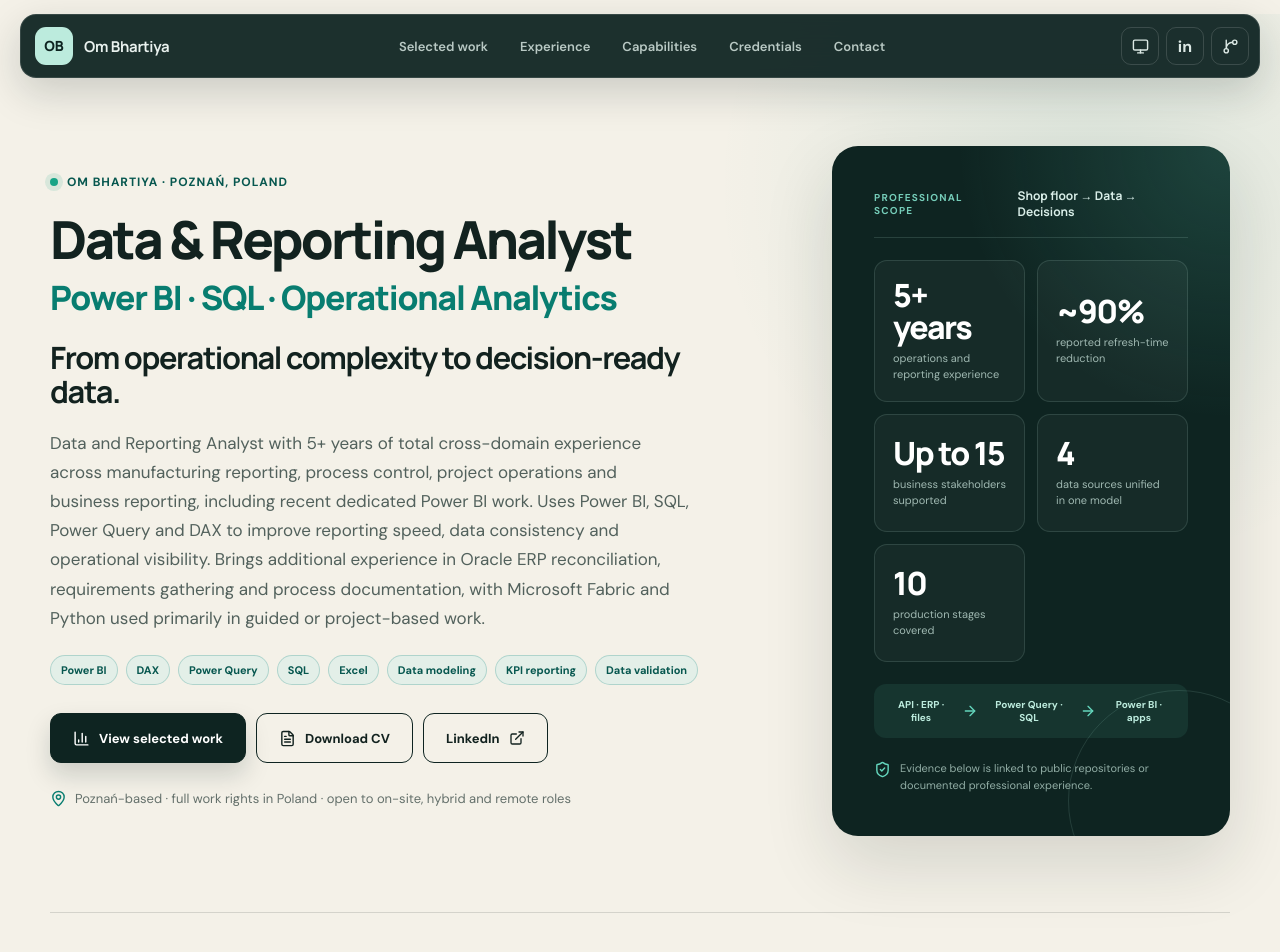
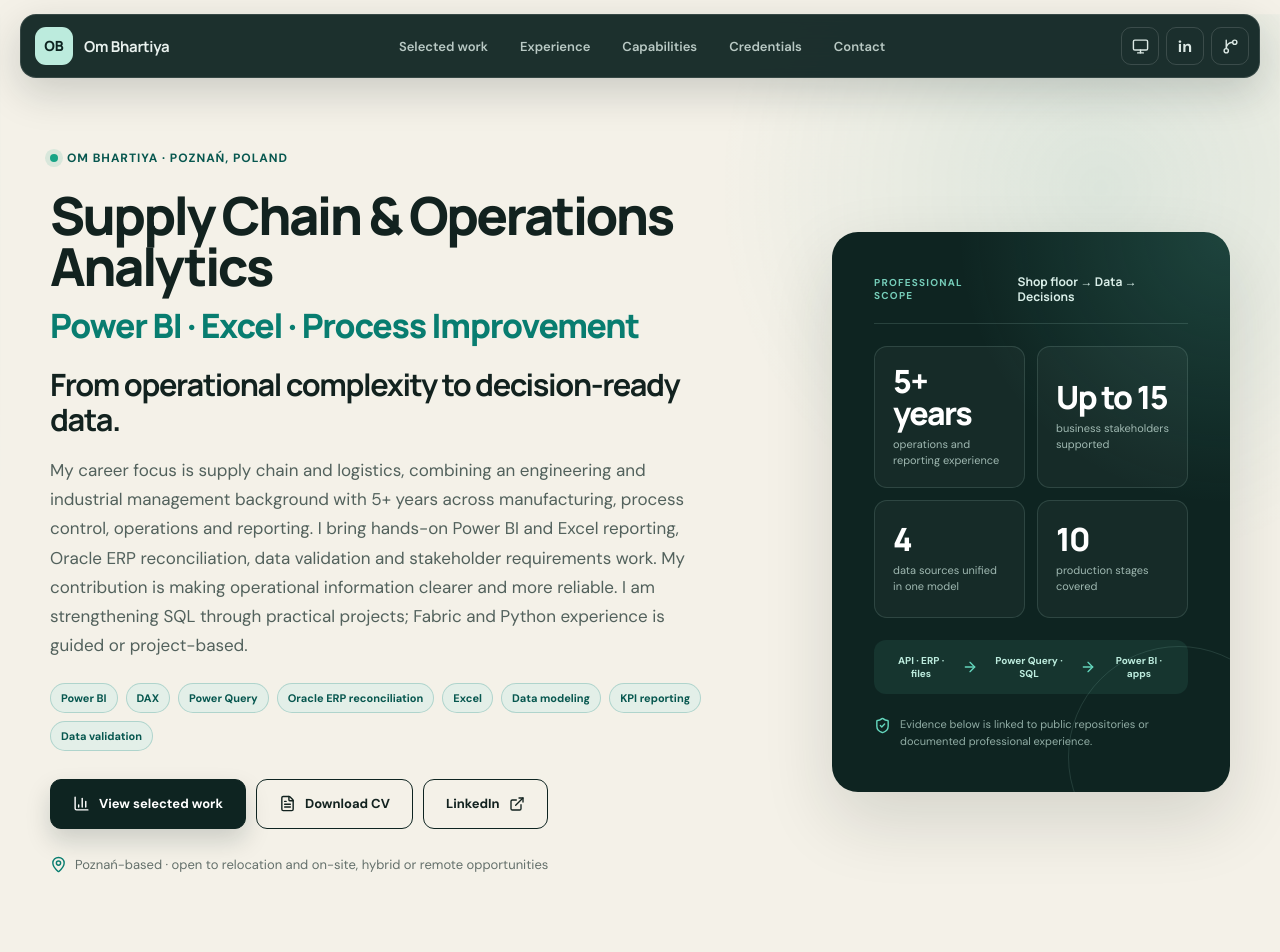
Before and after one commit to OMBHARTIYA/om-bhartiya-portfolio, a React (Vite) app: page / in a window 1280 px wide. Shown: the top 952 px of the page. Built offline with nearby package versions, Linux system fonts and the light colour scheme.

Commit message:
Align portfolio with supply chain operations analytics and evidence-safe CV

```diff
--- a/index.html
+++ b/index.html
@@ -8,12 +8,12 @@
     <meta name="robots" content="index, follow" />
     <meta
       name="description"
-      content="Om Bhartiya is a Data and Reporting Analyst in Poland with 5+ years across operations and reporting, including recent Power BI, SQL, data-modeling and data-quality work."
+      content="Om Bhartiya: supply chain and operations analytics, supported by manufacturing experience, Power BI, Excel, Oracle ERP reconciliation and process improvement. Based in Poland."
     />
     <link rel="canonical" href="https://ombhartiya.github.io/om-bhartiya-portfolio/" />
     <meta property="og:type" content="website" />
     <meta property="og:site_name" content="Om Bhartiya Portfolio" />
-    <meta property="og:title" content="Om Bhartiya | Data &amp; Reporting Analyst" />
+    <meta property="og:title" content="Om Bhartiya | Supply Chain &amp; Operations Analytics" />
     <meta property="og:description" content="Power BI, SQL, reporting and data-quality case studies turning operational complexity into decision-ready information." />
     <meta property="og:url" content="https://ombhartiya.github.io/om-bhartiya-portfolio/" />
     <meta property="og:image" content="https://ombhartiya.github.io/om-bhartiya-portfolio/og.png" />
@@ -21,11 +21,11 @@
     <meta property="og:image:height" content="630" />
     <meta property="og:image:alt" content="Om Bhartiya, Data and Reporting Analyst focused on Power BI, SQL and operational analytics" />
     <meta name="twitter:card" content="summary_large_image" />
-    <meta name="twitter:title" content="Om Bhartiya | Data &amp; Reporting Analyst" />
+    <meta name="twitter:title" content="Om Bhartiya | Supply Chain &amp; Operations Analytics" />
     <meta name="twitter:description" content="Power BI, SQL, reporting and data-quality case studies turning operational complexity into decision-ready information." />
     <meta name="twitter:image" content="https://ombhartiya.github.io/om-bhartiya-portfolio/og.png" />
     <link rel="icon" href="./favicon.svg" type="image/svg+xml" />
-    <title>Om Bhartiya | Data &amp; Reporting Analyst</title>
+    <title>Om Bhartiya | Supply Chain &amp; Operations Analytics</title>
     <script>
       (() => {
         let mode;
--- a/src/main.jsx
+++ b/src/main.jsx
@@ -278,8 +278,8 @@ function SelectedWork() {
           <span className="section-label">Selected work</span>
           <h2>Three problems. Three inspectable approaches.</h2>
           <p>
-            The projects below focus on the work most relevant to reporting, Power BI and operational analytics
-            roles. Each case separates professional delivery, guided project exposure and public demonstration
+            These examples show the reporting, reconciliation and process skills I bring to supply chain and logistics.
+            Each case separates professional delivery, guided project exposure and public demonstration
             evidence while stating what remains confidential.
           </p>
         </div>
@@ -442,7 +442,7 @@ function Contact() {
       <div className="section-shell contact-grid">
         <div>
           <span className="section-label">Contact</span>
-          <h2>Looking for reliable data delivery?</h2>
+          <h2>Make operational information easier to act on.</h2>
           <p>
             Open to {profile.targetRoles}
           </p>
@@ -460,7 +460,7 @@ function Contact() {
         </div>
         <aside className="contact-card contact-cta" aria-label="Direct contact options">
           <span className="section-label">Next step</span>
-          <h3>Discuss a role, reporting challenge or data platform.</h3>
+          <h3>Discuss a supply chain role or operational reporting challenge.</h3>
           <p>Email and LinkedIn are the fastest ways to reach me.</p>
           <div className="contact-actions">
             <a className="button primary" href={`mailto:${profile.email}`}><Mail size={17} /> Email Om</a>
--- a/src/profileData.mjs
+++ b/src/profileData.mjs
@@ -1,8 +1,8 @@
 export const profile = {
   name: 'Om Bhartiya',
-  headline: 'Data & Reporting Analyst | Power BI Analyst',
-  heroPrimary: 'Data & Reporting Analyst',
-  heroStack: 'Power BI · SQL · Operational Analytics',
+  headline: 'Supply Chain & Operations Analytics',
+  heroPrimary: 'Supply Chain & Operations Analytics',
+  heroStack: 'Power BI · Excel · Process Improvement',
   heroTagline: 'From operational complexity to decision-ready data.',
   location: 'Poznań, Poland',
   email: 'ombhartiya16@gmail.com',
@@ -11,17 +11,16 @@ export const profile = {
   linkedin: 'https://www.linkedin.com/in/om-bhartiya-b22279185/',
   github: 'https://github.com/OMBHARTIYA?tab=repositories',
   portfolio: 'https://ombhartiya.github.io/om-bhartiya-portfolio/',
-  cvAsset: 'assets/om-bhartiya-data-reporting-cv.pdf?v=20260828-1',
-  availability: 'Poznań-based · full work rights in Poland · open to on-site, hybrid and remote roles',
-  targetRoles: 'Data Analyst, Reporting Analyst, BI Analyst, Power BI Analyst and Operations Data Analyst roles in Poland or remotely.',
-  footerSkills: 'Power BI · SQL · Data Quality · Operational Reporting',
+  cvAsset: 'assets/om-bhartiya-supply-chain-operations-cv.pdf?v=20260906-1',
+  availability: 'Poznań-based · open to relocation and on-site, hybrid or remote opportunities',
+  targetRoles: 'Supply Chain Analyst, Logistics Analyst, Inventory Analyst and Operations Analyst roles where reporting, data quality and process improvement support better operational decisions.',
+  footerSkills: 'Operational Reporting · Oracle ERP · Power BI · Excel',
   summary:
-    'Data and Reporting Analyst with 5+ years of total cross-domain experience across manufacturing reporting, process control, project operations and business reporting, including recent dedicated Power BI work. Uses Power BI, SQL, Power Query and DAX to improve reporting speed, data consistency and operational visibility. Brings additional experience in Oracle ERP reconciliation, requirements gathering and process documentation, with Microsoft Fabric and Python used primarily in guided or project-based work.'
+    'My career focus is supply chain and logistics, combining an engineering and industrial management background with 5+ years across manufacturing, process control, operations and reporting. I bring hands-on Power BI and Excel reporting, Oracle ERP reconciliation, data validation and stakeholder requirements work. My contribution is making operational information clearer and more reliable. I am strengthening SQL through practical projects; Fabric and Python experience is guided or project-based.'
 };
 
 export const verifiedScope = [
   { value: '5+ years', label: 'operations and reporting experience' },
-  { value: '~90%', label: 'reported refresh-time reduction' },
   { value: 'Up to 15', label: 'business stakeholders supported' },
   { value: '4', label: 'data sources unified in one model' },
   { value: '10', label: 'production stages covered' }
@@ -31,7 +30,7 @@ export const coreSkills = [
   'Power BI',
   'DAX',
   'Power Query',
-  'SQL',
+  'Oracle ERP reconciliation',
   'Excel',
   'Data modeling',
   'KPI reporting',
@@ -50,7 +49,7 @@ export const caseStudies = [
     engineering:
       'Built API-driven Power BI report variants with multi-table semantic models, reusable DAX KPI measures, mobile layouts and BIM-linked visual analysis; used Fabric, OneLake and notebook patterns in guided project work supporting ingestion and analysis.',
     outcome:
-      'Reduced report refresh time by approximately 90%, from 15 minutes to under 2 minutes, while supporting up to 15 stakeholders across 10 production stages.',
+      'Improved report refresh performance and operational visibility while supporting up to 15 stakeholders across 10 production stages.',
     evidenceNote:
       'Professional delivery is described at system level. The linked repository uses independently created demonstration data; production reports, model files and client data remain private.',
     tags: ['Power BI', 'DAX', 'Power Query', 'Microsoft Fabric', 'Star schema'],
@@ -146,14 +145,14 @@ export const additionalWork = [
 
 export const experience = [
   {
-    period: 'May 2025 – Present',
-    role: 'Data Analyst / Power BI Developer',
+    period: 'May 2025 – Jul 2026',
+    role: 'Data & Operations Analyst',
     company: 'DEFOR SA',
     bullets: [
-      'Built DEFOR’s first centralized Power BI reporting capability as the sole analyst, supporting up to 15 stakeholders across 3-5 concurrent projects and 10 production stages.',
+      'Helped construction and facade-production teams track progress through Power BI reporting, supporting up to 15 stakeholders across concurrent projects and 10 production stages.',
       'Unified four sources - REST API, Autodesk Construction Cloud, Speckle and CSV - in a star-schema semantic model, replacing manual reconciliation with one trusted operational view.',
-      'Reduced Power BI refresh time from 5-15 minutes to 1-2 minutes with incremental loading, enabling near-live self-service reporting.',
-      'Supported development and testing of a paginated REST-to-Fabric ingestion workflow using OneLake, PySpark and Delta tables, including incremental watermarks and Bronze-to-Silver processing for 5,000+ records per load.'
+      'Built Power Query transformations, reusable DAX measures and source checks, improving report refresh performance and supporting user testing.',
+      'Gained guided project exposure to Microsoft Fabric ingestion workflows. From May 2026, work shifted towards internal web applications; the contract ended in July 2026.'
     ]
   },
   {
@@ -171,7 +170,7 @@ export const experience = [
     role: 'Process Control & Reporting Engineer',
     company: 'UFLEX Group',
     bullets: [
-      'Maintained 99% reporting accuracy through Oracle ERP reconciliation, comparing entries with live production output and catching discrepancies before management reporting.',
+      'Reconciled Oracle ERP entries with production outputs and shift records, investigating discrepancies before management reporting.',
       'Delivered 2 production summaries per day, enabling engineering teams to identify downtime and quality issues and prioritize corrective actions.',
       'Designed repeatable process controls and training documentation, linking engineering requirements with ERP validation and process compliance.'
     ]
@@ -181,7 +180,7 @@ export const experience = [
 export const cvSkillGroups = [
   {
     title: 'Data Analytics & BI',
-    skills: 'Power BI (DAX, Power Query), SQL, Microsoft Fabric, semantic modeling, Excel, KPI reporting'
+    skills: 'Power BI (DAX, Power Query), semantic modeling, Excel, KPI reporting; developing SQL foundations'
   },
   {
     title: 'Data Engineering & Automation',
@@ -193,7 +192,7 @@ export const cvSkillGroups = [
   },
   {
     title: 'Business Applications & Integration',
-    skills: 'Oracle ERP, Autodesk Construction Cloud, React, TypeScript, BPMN/UML, IFC and GLB data'
+    skills: 'Oracle ERP reconciliation, Autodesk Construction Cloud, React, TypeScript, IFC and GLB data'
   }
 ];
 
@@ -225,13 +224,13 @@ export const capabilityGroups = [
     iconKey: 'analytics',
     title: 'Power BI & Analytics',
     items: ['DAX and Power Query', 'KPI definition and dashboard UX', 'Refresh optimization', 'Publishing and mobile layouts'],
-    evidence: 'Supported by sanitized production artifacts and a public case repository'
+    evidence: 'Professional reporting experience; the public repository uses demonstration data'
   },
   {
     iconKey: 'modelling',
     title: 'SQL & Data Modeling',
     items: ['SQL foundations for querying and validation', 'Star-schema design', 'Semantic models and relationships', 'Source reconciliation and data-quality checks'],
-    evidence: 'Applied in reporting work and being strengthened through structured practice'
+    evidence: 'Semantic models and reconciliation from reporting work; SQL is being strengthened through practice'
   },
   {
     iconKey: 'pipelines',
@@ -254,7 +253,7 @@ export const learning = [
   'Certification preparation — Microsoft Power BI Data Analyst (PL-300)',
   'Certification preparation — Microsoft Fabric Analytics Engineer (DP-600)',
   'Developing — SQL foundations: joins, aggregations, CTEs and data validation',
-  'Developing — Agentic AI workflows: tool use, RAG, guardrails and evaluation'
+  'Planned practice — inventory and delivery performance reporting using synthetic data; not yet a completed project'
 ];
 
 export const education = [
```
Also changed, not shown: 1 other file (tests, documents, lock files or other folders).
